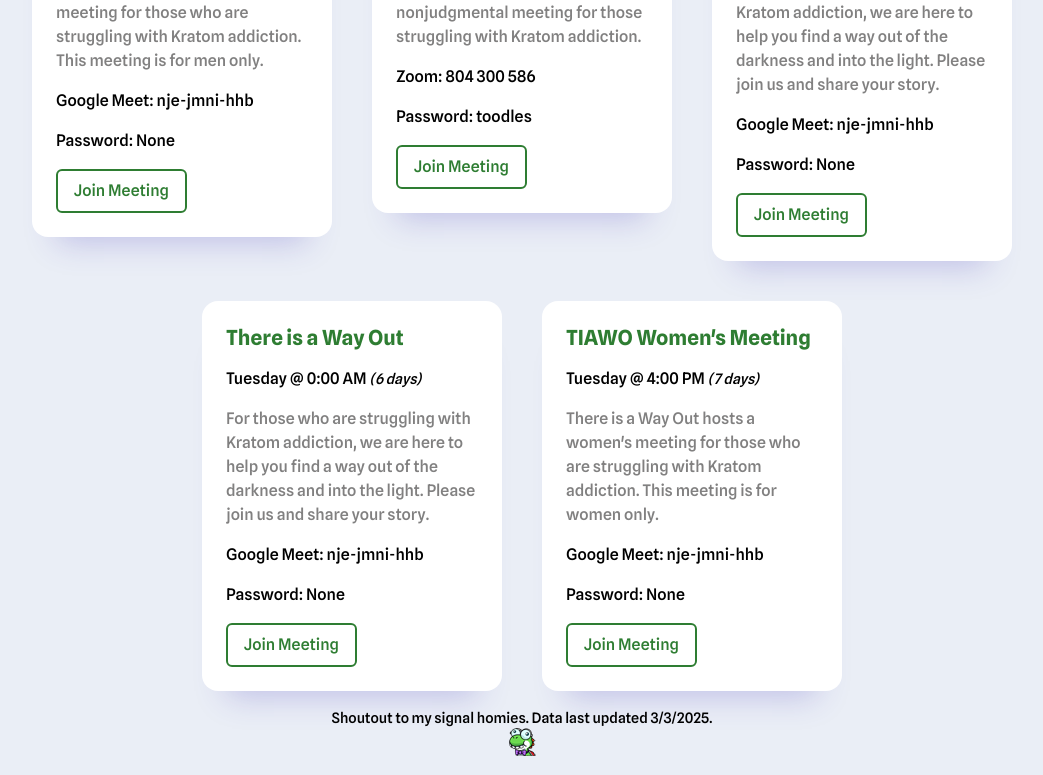
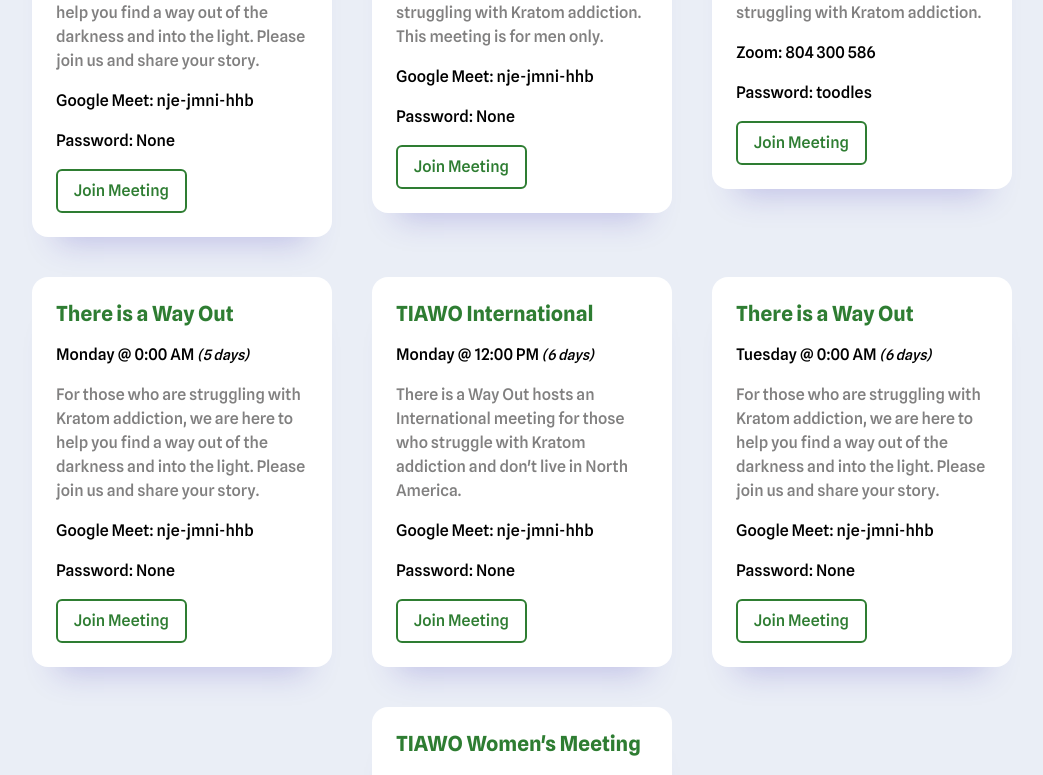
Before and after one commit to mclifford82/nextanon, a React (Create React App) app: page / in a window 1280 px wide. Shown: the part 2006-2781 px from the top of the page, without its empty margins (118-1161 px from the left). Built offline with nearby package versions, Linux system fonts and the light colour scheme.

Commit message:
Added Int'l meetings and gave Yosh more space.

```diff
--- a/public/data_utc.json
+++ b/public/data_utc.json
@@ -235,5 +235,33 @@
         "meeting_time_minute": 0,
         "meeting_tz": "UTC",
         "meeting_notes": "There is a Way Out hosts an LGBTQIA+ meeting for those who struggle with Kratom addiction. Allies are welcome!"
+    },
+    {
+        "id": 42,
+        "name": "TIAWO International",
+        "meeting_type": "Kratom",
+        "meeting_link": "https://meet.google.com/nje-jmni-hhb",
+        "meeting_service": "Google Meet",
+        "meeting_service_code": "nje-jmni-hhb",
+        "meeting_pw": "None",
+        "meeting_day": 1,
+        "meeting_time_hour": 12,
+        "meeting_time_minute": 0,
+        "meeting_tz": "UTC",
+        "meeting_notes": "There is a Way Out hosts an International meeting for those who struggle with Kratom addiction and don't live in North America."
+    },
+    {
+        "id": 43,
+        "name": "TIAWO International",
+        "meeting_type": "Kratom",
+        "meeting_link": "https://meet.google.com/nje-jmni-hhb",
+        "meeting_service": "Google Meet",
+        "meeting_service_code": "nje-jmni-hhb",
+        "meeting_pw": "None",
+        "meeting_day": 3,
+        "meeting_time_hour": 12,
+        "meeting_time_minute": 0,
+        "meeting_tz": "UTC",
+        "meeting_notes": "There is a Way Out hosts an International meeting for those who struggle with Kratom addiction and don't live in North America."
     }
 ]
--- a/src/App.scss
+++ b/src/App.scss
@@ -88,5 +88,8 @@
     text-align: center;
     font-size: 0.9rem;
 	font-weight: 500;
+	img {
+	  margin-top: 10px;
+	}
   }
 }
```
